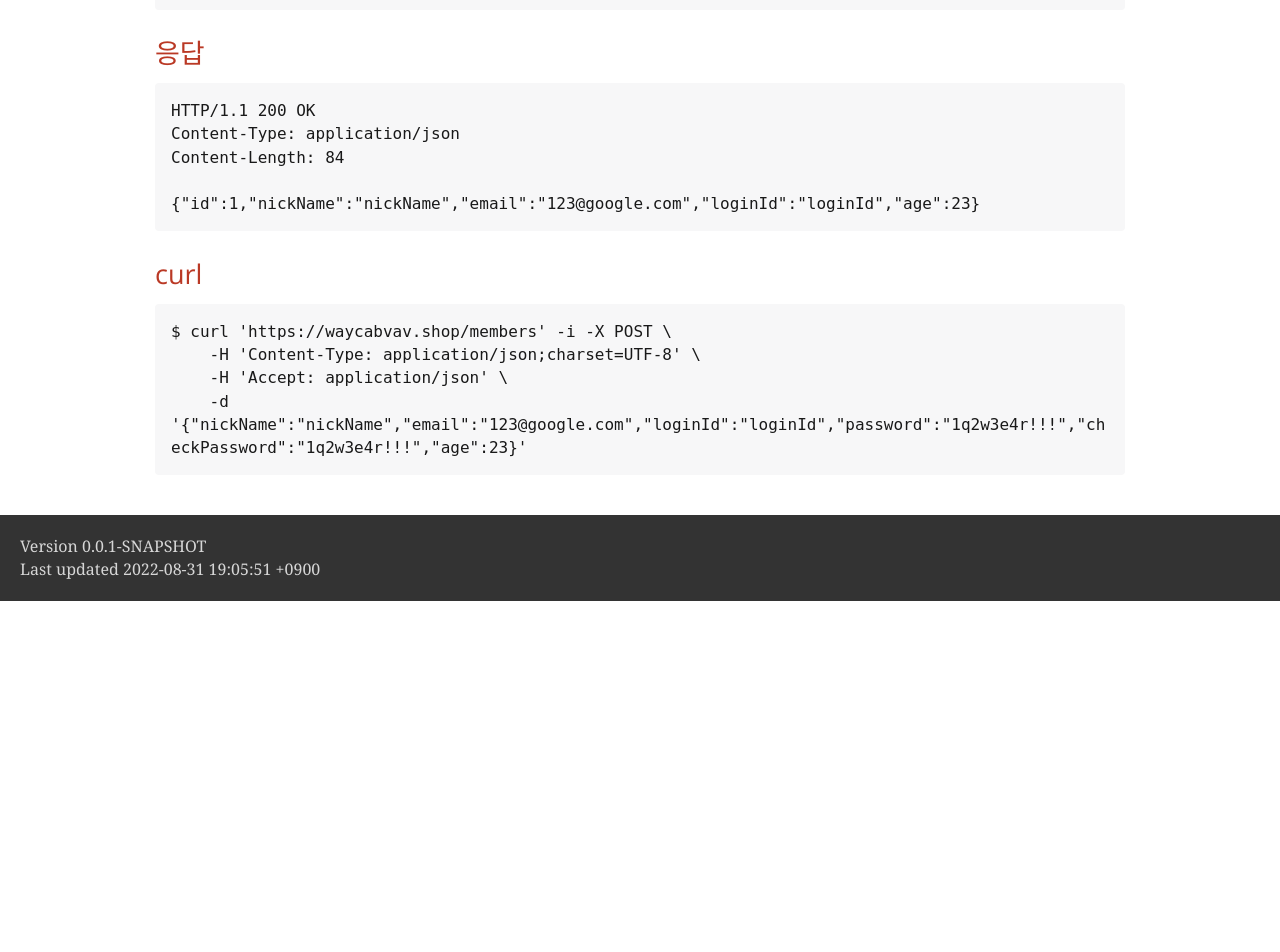
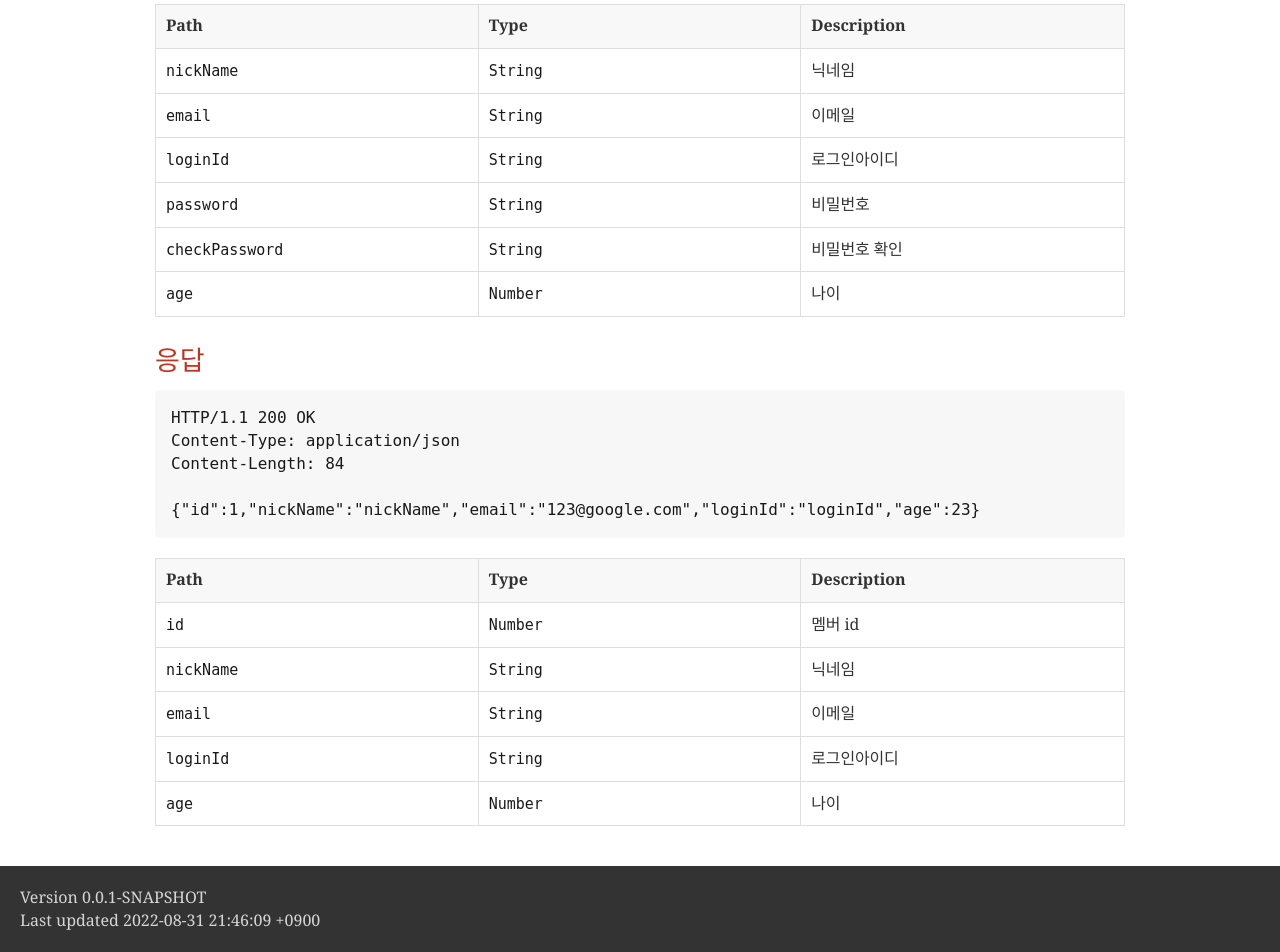
Before and after one commit to why-are-you-c0ding/project-backend, a plain HTML site: page src/main/resources/static/docs/index.html in a window 1280 px wide. Shown: the part 649-1601 px from the top of the page. Before the commit the page ends 1250 px from the top, so only its background shows below. Drawn offline with nearby package versions, Linux system fonts and the light colour scheme; a web font is replaced by a local one.

Commit message:
Feat: Spring Rest Docs 응답, 요청 값 추가

```diff
--- a/src/main/resources/static/docs/index.html
+++ b/src/main/resources/static/docs/index.html
@@ -449,7 +449,6 @@ body.book #toc,body.book #preamble,body.book h1.sect0,body.book .sect1>h2{page-b
 <ul class="sectlevel2">
 <li><a href="#_요청">요청</a></li>
 <li><a href="#_응답">응답</a></li>
-<li><a href="#_curl">curl</a></li>
 </ul>
 </li>
 </ul>
@@ -472,6 +471,52 @@ Host: waycabvav.shop
 {"nickName":"nickName","email":"123@google.com","loginId":"loginId","password":"1q2w3e4r!!!","checkPassword":"1q2w3e4r!!!","age":23}</code></pre>
 </div>
 </div>
+<table class="tableblock frame-all grid-all stretch">
+<colgroup>
+<col style="width: 33.3333%;">
+<col style="width: 33.3333%;">
+<col style="width: 33.3334%;">
+</colgroup>
+<thead>
+<tr>
+<th class="tableblock halign-left valign-top">Path</th>
+<th class="tableblock halign-left valign-top">Type</th>
+<th class="tableblock halign-left valign-top">Description</th>
+</tr>
+</thead>
+<tbody>
+<tr>
+<td class="tableblock halign-left valign-top"><p class="tableblock"><code>nickName</code></p></td>
+<td class="tableblock halign-left valign-top"><p class="tableblock"><code>String</code></p></td>
+<td class="tableblock halign-left valign-top"><p class="tableblock">닉네임</p></td>
+</tr>
+<tr>
+<td class="tableblock halign-left valign-top"><p class="tableblock"><code>email</code></p></td>
+<td class="tableblock halign-left valign-top"><p class="tableblock"><code>String</code></p></td>
+<td class="tableblock halign-left valign-top"><p class="tableblock">이메일</p></td>
+</tr>
+<tr>
+<td class="tableblock halign-left valign-top"><p class="tableblock"><code>loginId</code></p></td>
+<td class="tableblock halign-left valign-top"><p class="tableblock"><code>String</code></p></td>
+<td class="tableblock halign-left valign-top"><p class="tableblock">로그인아이디</p></td>
+</tr>
+<tr>
+<td class="tableblock halign-left valign-top"><p class="tableblock"><code>password</code></p></td>
+<td class="tableblock halign-left valign-top"><p class="tableblock"><code>String</code></p></td>
+<td class="tableblock halign-left valign-top"><p class="tableblock">비밀번호</p></td>
+</tr>
+<tr>
+<td class="tableblock halign-left valign-top"><p class="tableblock"><code>checkPassword</code></p></td>
+<td class="tableblock halign-left valign-top"><p class="tableblock"><code>String</code></p></td>
+<td class="tableblock halign-left valign-top"><p class="tableblock">비밀번호 확인</p></td>
+</tr>
+<tr>
+<td class="tableblock halign-left valign-top"><p class="tableblock"><code>age</code></p></td>
+<td class="tableblock halign-left valign-top"><p class="tableblock"><code>Number</code></p></td>
+<td class="tableblock halign-left valign-top"><p class="tableblock">나이</p></td>
+</tr>
+</tbody>
+</table>
 </div>
 <div class="sect2">
 <h3 id="_응답">응답</h3>
@@ -484,17 +529,47 @@ Content-Length: 84
 {"id":1,"nickName":"nickName","email":"123@google.com","loginId":"loginId","age":23}</code></pre>
 </div>
 </div>
-</div>
-<div class="sect2">
-<h3 id="_curl">curl</h3>
-<div class="listingblock">
-<div class="content">
-<pre class="highlight"><code class="language-bash" data-lang="bash">$ curl 'https://waycabvav.shop/members' -i -X POST \
-    -H 'Content-Type: application/json;charset=UTF-8' \
-    -H 'Accept: application/json' \
-    -d '{"nickName":"nickName","email":"123@google.com","loginId":"loginId","password":"1q2w3e4r!!!","checkPassword":"1q2w3e4r!!!","age":23}'</code></pre>
-</div>
-</div>
+<table class="tableblock frame-all grid-all stretch">
+<colgroup>
+<col style="width: 33.3333%;">
+<col style="width: 33.3333%;">
+<col style="width: 33.3334%;">
+</colgroup>
+<thead>
+<tr>
+<th class="tableblock halign-left valign-top">Path</th>
+<th class="tableblock halign-left valign-top">Type</th>
+<th class="tableblock halign-left valign-top">Description</th>
+</tr>
+</thead>
+<tbody>
+<tr>
+<td class="tableblock halign-left valign-top"><p class="tableblock"><code>id</code></p></td>
+<td class="tableblock halign-left valign-top"><p class="tableblock"><code>Number</code></p></td>
+<td class="tableblock halign-left valign-top"><p class="tableblock">멤버 id</p></td>
+</tr>
+<tr>
+<td class="tableblock halign-left valign-top"><p class="tableblock"><code>nickName</code></p></td>
+<td class="tableblock halign-left valign-top"><p class="tableblock"><code>String</code></p></td>
+<td class="tableblock halign-left valign-top"><p class="tableblock">닉네임</p></td>
+</tr>
+<tr>
+<td class="tableblock halign-left valign-top"><p class="tableblock"><code>email</code></p></td>
+<td class="tableblock halign-left valign-top"><p class="tableblock"><code>String</code></p></td>
+<td class="tableblock halign-left valign-top"><p class="tableblock">이메일</p></td>
+</tr>
+<tr>
+<td class="tableblock halign-left valign-top"><p class="tableblock"><code>loginId</code></p></td>
+<td class="tableblock halign-left valign-top"><p class="tableblock"><code>String</code></p></td>
+<td class="tableblock halign-left valign-top"><p class="tableblock">로그인아이디</p></td>
+</tr>
+<tr>
+<td class="tableblock halign-left valign-top"><p class="tableblock"><code>age</code></p></td>
+<td class="tableblock halign-left valign-top"><p class="tableblock"><code>Number</code></p></td>
+<td class="tableblock halign-left valign-top"><p class="tableblock">나이</p></td>
+</tr>
+</tbody>
+</table>
 </div>
 </div>
 </div>
@@ -502,7 +577,7 @@ Content-Length: 84
 <div id="footer">
 <div id="footer-text">
 Version 0.0.1-SNAPSHOT<br>
-Last updated 2022-08-31 19:05:51 +0900
+Last updated 2022-08-31 21:46:09 +0900
 </div>
 </div>
 </body>
```
Also changed, not shown: 2 other files.
